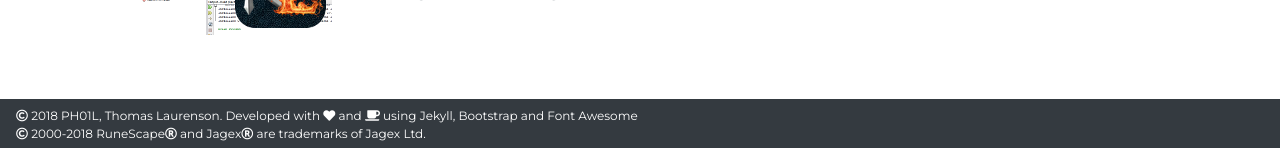
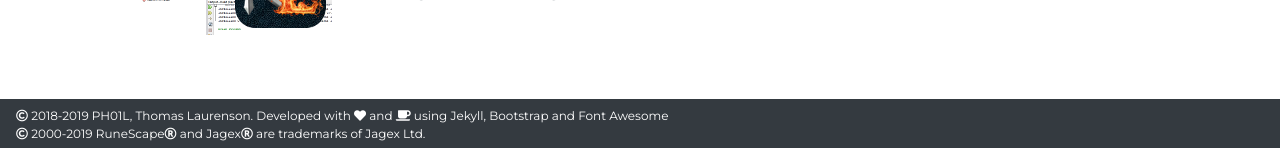
Before and after one commit to osrsbox/osrsbox.github.io, a Jekyll site: the page built from index.md, in a window 1280 px wide and 900 px high, scrolled down 4204 px. Shown: the part 749-897 px from the top of the window. Built offline with Jekyll 4.4.1, drawn with Linux system fonts in a browser that asks for light colours; nearby versions of some CDN libraries; comment, search, counter and statistics services are not loaded.

Commit message:
Small update to website footer for 2019 year change.

```diff
--- a/_includes/footer.html
+++ b/_includes/footer.html
@@ -1,6 +1,6 @@
 <footer class="footer bg-dark mt-5">
 <div class="container-fluid">
-<span><i class="far fa-copyright"></i> 2018 PH01L, <a href="https://www.thomaslaurenson.com/">Thomas Laurenson</a>. Developed with <i class="fas fa-heart"></i> and <i class="fas fa-coffee"></i> using <a href="https://jekyllrb.com/">Jekyll</a>, <a href="https://getbootstrap.com/">Bootstrap</a> and <a href="https://fontawesome.com/">Font Awesome</a></span><br>
-<span><i class="far fa-copyright"></i> 2000-2018 <a href="http://www.runescape.com/">RuneScape</a><i class="far fa-registered"></i> and <a href="http://www.jagex.com/">Jagex</a><i class="far fa-registered"></i> are trademarks of Jagex Ltd.</span>
+<span><i class="far fa-copyright"></i> 2018-2019 PH01L, <a href="https://www.thomaslaurenson.com/">Thomas Laurenson</a>. Developed with <i class="fas fa-heart"></i> and <i class="fas fa-coffee"></i> using <a href="https://jekyllrb.com/">Jekyll</a>, <a href="https://getbootstrap.com/">Bootstrap</a> and <a href="https://fontawesome.com/">Font Awesome</a></span><br>
+<span><i class="far fa-copyright"></i> 2000-2019 <a href="http://www.runescape.com/">RuneScape</a><i class="far fa-registered"></i> and <a href="http://www.jagex.com/">Jagex</a><i class="far fa-registered"></i> are trademarks of Jagex Ltd.</span>
 </div>
 </footer>
```
